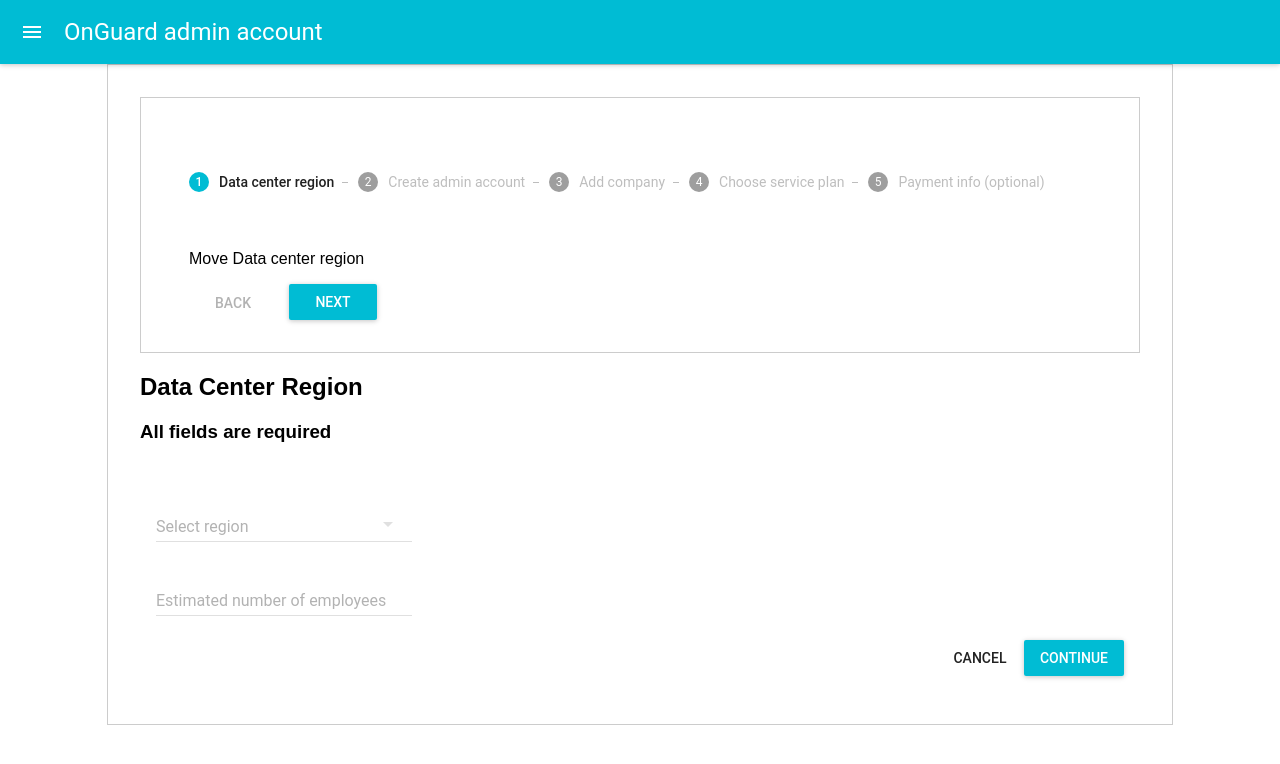
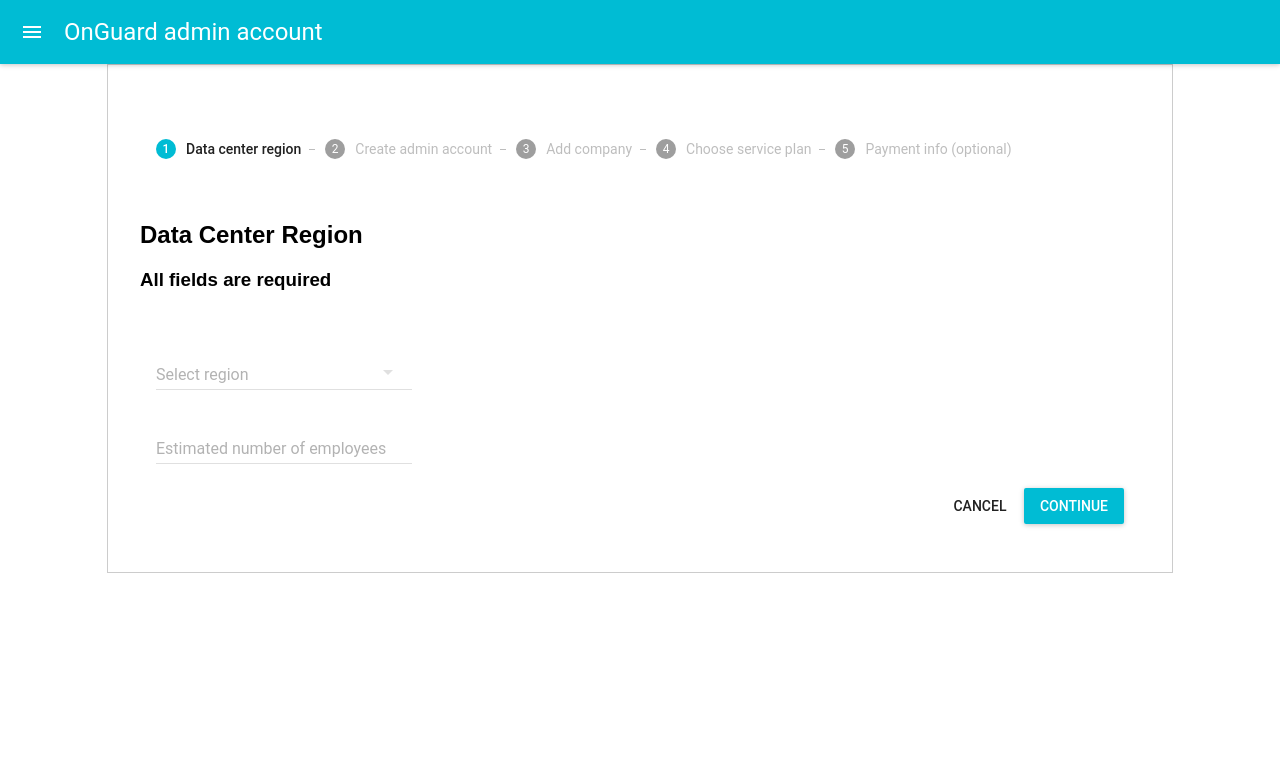
Before and after one commit to BerumenDesign/onguard-rollout, a React (Create React App) app: page / in a window 1280 px wide. Shown: the top 764 px of the page. Built offline with nearby package versions, Linux system fonts and the light colour scheme.

Commit message:
- step will be passed by parent.

```diff
--- a/src/components/stepper.js
+++ b/src/components/stepper.js
@@ -56,9 +56,9 @@
       margin: '0 16px'
     };
 
-    return (<div className="container">
+    return (<div className="">
       <div className="formRow">
-        <Stepper activeStep={stepIndex}>
+        <Stepper activeStep={this.props.step}>
           <Step>
             <StepLabel>
               <span className="hideMobile">Data center region</span>
@@ -100,8 +100,8 @@
               to reset the example.
             </p>)
             : (<div>
-              <p>{this.getStepContent(stepIndex)}</p>
-              <div style={{
+              {/* <p>{this.getStepContent(stepIndex)}</p> */}
+              {/* <div style={{
                   marginTop: 12
                 }}>
                 <FlatButton label="Back" disabled={stepIndex === 0} onClick={this.handlePrev} style={{
@@ -110,7 +110,7 @@
                 <RaisedButton label={stepIndex === 2
                     ? 'Finish'
                     : 'Next'} primary={true} onClick={this.handleNext}/>
-              </div>
+              </div> */}
             </div>)
         }
       </div>
```
